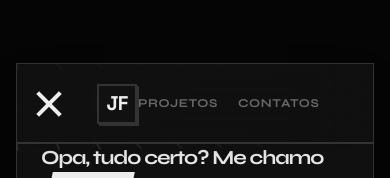
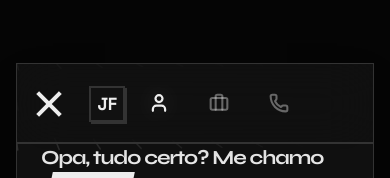
Before and after one commit to JjorgeF/portfolioWeb, a React (Vite) app: page / in a window 390 px wide. Both pictures are taken after a click on the button 57 px from the left and 104 px from the top of the page. Shown: the top 178 px of the page. Built offline with nearby package versions, Linux system fonts and the light colour scheme.

Commit message:
feat: aprimorando menu com ícones para usuários em smartphones

```diff
--- a/src/App.tsx
+++ b/src/App.tsx
@@ -9,11 +9,17 @@ import { AsciiCTA } from './components/AsciiCTA';
 import { SkillsMarquee } from './components/SkillsMarquee';
 import { LanguageToggle } from './components/LanguageToggle';
 import { AnimatePresence, motion } from 'motion/react';
-import { ArrowUpRight } from 'lucide-react';
+import { ArrowUpRight, User, Briefcase, Phone } from 'lucide-react';
 import { Project } from './types';
 
 type Tab = 'eu' | 'projetos' | 'contatos';
 const TABS: Tab[] = ['eu', 'projetos', 'contatos'];
+
+const TAB_ICONS: Record<Tab, React.ElementType> = {
+  eu: User,
+  projetos: Briefcase,
+  contatos: Phone
+};
 
 const FORMATIONS: Record<Tab, number[]> = {
   eu: [65, 45, 25, 0],
@@ -129,7 +135,7 @@ export default function App() {
 
 
         <header className="absolute top-0 left-0 z-50 w-full p-4 md:p-10 flex justify-between items-center pointer-events-none h-20 md:h-28">
-          <div className="flex items-center gap-4 pointer-events-auto relative z-[60]">
+          <div className="flex items-center gap-2 md:gap-4 pointer-events-auto relative z-[60]">
             <button
               onClick={() => setIsMenuOpen(!isMenuOpen)}
               className="w-12 h-12 flex items-center justify-start group shrink-0 relative"
@@ -139,7 +145,7 @@ export default function App() {
               <div className={`h-1 bg-[var(--color-text)] transition-all duration-300 ease-out absolute ${isMenuOpen ? 'w-8 -rotate-45' : 'w-6 group-hover:w-8 translate-y-2.5'}`} />
             </button>
 
-            <div className="w-10 h-10 md:w-12 md:h-12 border-[2px] border-[var(--color-border)] bg-[var(--color-surface)] flex items-center justify-center shadow-[2px_2px_0_0_var(--color-border)] transition-colors">
+            <div className="w-9 h-9 md:w-12 md:h-12 border-[2px] border-[var(--color-border)] bg-[var(--color-surface)] flex items-center justify-center shadow-[2px_2px_0_0_var(--color-border)] transition-colors shrink-0">
               <svg viewBox="0 0 100 100" className="w-full h-full text-[var(--color-text)]">
                 <text x="50%" y="54%" textAnchor="middle" dominantBaseline="middle" fontFamily="Space Grotesk, sans-serif" fontWeight="800" fontSize="55" fill="currentColor" letterSpacing="-2">
                   JF
@@ -149,24 +155,24 @@ export default function App() {
           </div>
 
 
-          <div className={`flex flex-row items-center gap-3 md:gap-5 pointer-events-auto transition-opacity duration-300 ${isMenuOpen ? 'opacity-0' : 'opacity-100'}`}>
+          <div className={`flex flex-row items-center gap-2 md:gap-5 pointer-events-auto transition-opacity duration-300 ${isMenuOpen ? 'opacity-0' : 'opacity-100'}`}>
             <AnimatePresence>
               {activeTab === 'projetos' && (
                 <motion.div
                   initial={{ opacity: 0, x: 20 }}
                   animate={{ opacity: 1, x: 0 }}
                   exit={{ opacity: 0, x: 20 }}
-                  className="flex border-[2px] border-[var(--color-border)] p-1 bg-[var(--color-surface)] shadow-[4px_4px_0_0_var(--color-border)] h-10 md:h-14 items-center"
+                  className="flex border-[2px] border-[var(--color-border)] p-0.5 md:p-1 bg-[var(--color-surface)] shadow-[4px_4px_0_0_var(--color-border)] h-9 md:h-14 items-center shrink-0"
                 >
                   <button
                     onClick={() => setViewMode('physics')}
-                    className={`h-full px-2 md:px-4 flex items-center font-sans text-[9px] md:text-xs font-bold uppercase tracking-widest transition-colors ${viewMode === 'physics' ? 'bg-[var(--color-text)] text-[var(--color-base)]' : 'text-[var(--color-text)] hover:bg-[var(--color-text)]/10'}`}
+                    className={`h-full px-1.5 md:px-4 flex items-center font-sans text-[9px] md:text-xs font-bold uppercase tracking-widest transition-colors ${viewMode === 'physics' ? 'bg-[var(--color-text)] text-[var(--color-base)]' : 'text-[var(--color-text)] hover:bg-[var(--color-text)]/10'}`}
                   >
                     Física
                   </button>
                   <button
                     onClick={() => setViewMode('grid')}
-                    className={`h-full px-2 md:px-4 flex items-center font-sans text-[9px] md:text-xs font-bold uppercase tracking-widest transition-colors ${viewMode === 'grid' ? 'bg-[var(--color-text)] text-[var(--color-base)]' : 'text-[var(--color-text)] hover:bg-[var(--color-text)]/10'}`}
+                    className={`h-full px-1.5 md:px-4 flex items-center font-sans text-[9px] md:text-xs font-bold uppercase tracking-widest transition-colors ${viewMode === 'grid' ? 'bg-[var(--color-text)] text-[var(--color-base)]' : 'text-[var(--color-text)] hover:bg-[var(--color-text)]/10'}`}
                   >
                     Grid
                   </button>
@@ -179,7 +185,7 @@ export default function App() {
             <button
               onClick={toggleTheme}
               title="Trocar Tema"
-              className="after:absolute after:-inset-8 after:bg-transparent after:content-[''] w-10 h-10 md:w-14 md:h-14 rounded-full border-[3px] md:border-[4px] border-[var(--color-border)] flex items-center justify-center group hover:bg-[var(--color-text)] transition-colors overflow-hidden relative shrink-0 shadow-[4px_4px_0_0_var(--color-border)] hover:shadow-none hover:translate-x-1 hover:translate-y-1"
+              className="after:absolute after:-inset-8 after:bg-transparent after:content-[''] w-9 h-9 md:w-14 md:h-14 rounded-full border-[3px] md:border-[4px] border-[var(--color-border)] flex items-center justify-center group hover:bg-[var(--color-text)] transition-colors overflow-hidden relative shrink-0 shadow-[4px_4px_0_0_var(--color-border)] hover:shadow-none hover:translate-x-1 hover:translate-y-1"
             >
               <div className="w-1/2 h-full absolute left-0 bg-[var(--color-text)] group-hover:bg-[var(--color-surface)] transition-colors pointer-events-none" />
             </button>
@@ -195,16 +201,18 @@ export default function App() {
                  transition={{ duration: 0.4, ease: [0.16, 1, 0.3, 1] }}
                  className="absolute top-0 left-0 w-full h-full flex flex-row items-center gap-2 md:gap-6 bg-[var(--color-surface)]/70 backdrop-blur-xl px-4 md:px-10 z-50 pointer-events-auto border-b-[2px] border-[var(--color-border)] shadow-[0_10px_30px_rgba(0,0,0,0.1)]"
               >
-                 <div className="w-12 h-12 shrink-0 md:mr-8" />
-                 <div className="flex flex-row items-center gap-1 md:gap-10 overflow-x-auto w-full no-scrollbar px-0 md:px-2" style={{ scrollbarWidth: 'none' }}>
-                    {TABS.map((tab) => (
+                  <div className="w-24 md:w-12 h-12 shrink-0 md:mr-8" />
+                  <div className="flex flex-row items-center gap-4 md:gap-10 overflow-x-auto w-full no-scrollbar px-0 md:px-2" style={{ scrollbarWidth: 'none' }}>
+                    {TABS.map((tab) => {
+                        const Icon = TAB_ICONS[tab];
+                        return (
                         <button
                           key={tab}
                           onClick={() => {
                             handleTabChange(tab);
                             setIsMenuOpen(false);
                           }}
-                          className={`relative flex items-center justify-center text-left font-display font-bold text-xs md:text-xl uppercase tracking-wider md:tracking-widest transition-all whitespace-nowrap px-2 md:px-3 py-2 shrink-0 ${
+                          className={`relative flex items-center justify-center text-left font-display font-bold text-xs md:text-xl uppercase tracking-wider md:tracking-widest transition-all whitespace-nowrap px-3 md:px-3 py-2 shrink-0 ${
                             activeTab === tab
                               ? 'text-[var(--color-text)] scale-105 drop-shadow-[0_0_10px_rgba(255,255,255,0.2)]'
                               : highlightTab === tab
@@ -212,9 +220,13 @@ export default function App() {
                                 : 'text-[var(--color-text)]/40 hover:text-[var(--color-text)] hover:scale-105'
                           }`}
                         >
-                          <span className="relative z-10">{t.tabs[tab]}</span>
+                          <span className="hidden md:block relative z-10">{t.tabs[tab]}</span>
+                          <span className="md:hidden relative z-10 flex items-center justify-center">
+                            <Icon className="w-5 h-5" strokeWidth={2.5} />
+                          </span>
                         </button>
-                     ))}
+                      );
+                    })}
                  </div>
               </motion.div>
             )}
--- a/src/components/LanguageToggle.tsx
+++ b/src/components/LanguageToggle.tsx
@@ -33,7 +33,7 @@ export function LanguageToggle({ language, toggleLanguage }: LanguageToggleProps
     <button
       onClick={toggleLanguage}
       title={language === 'pt' ? 'Mudar para Inglês' : 'Switch to Portuguese'}
-      className="after:absolute after:-inset-8 after:bg-transparent after:content-[''] w-10 h-10 md:w-14 md:h-14 rounded-full border-[3px] md:border-[4px] border-[var(--color-border)] flex items-center justify-center overflow-hidden relative shrink-0 shadow-[4px_4px_0_0_var(--color-border)] hover:translate-x-1 hover:translate-y-1 hover:shadow-none transition-all group"
+      className="after:absolute after:-inset-8 after:bg-transparent after:content-[''] w-9 h-9 md:w-14 md:h-14 rounded-full border-[3px] md:border-[4px] border-[var(--color-border)] flex items-center justify-center overflow-hidden relative shrink-0 shadow-[4px_4px_0_0_var(--color-border)] hover:translate-x-1 hover:translate-y-1 hover:shadow-none transition-all group"
     >
       <div className={`absolute inset-0 transition-opacity duration-300 ${language === 'pt' ? 'opacity-100 z-10' : 'opacity-0 z-0'}`}>
         <BrazilFlag />
```
